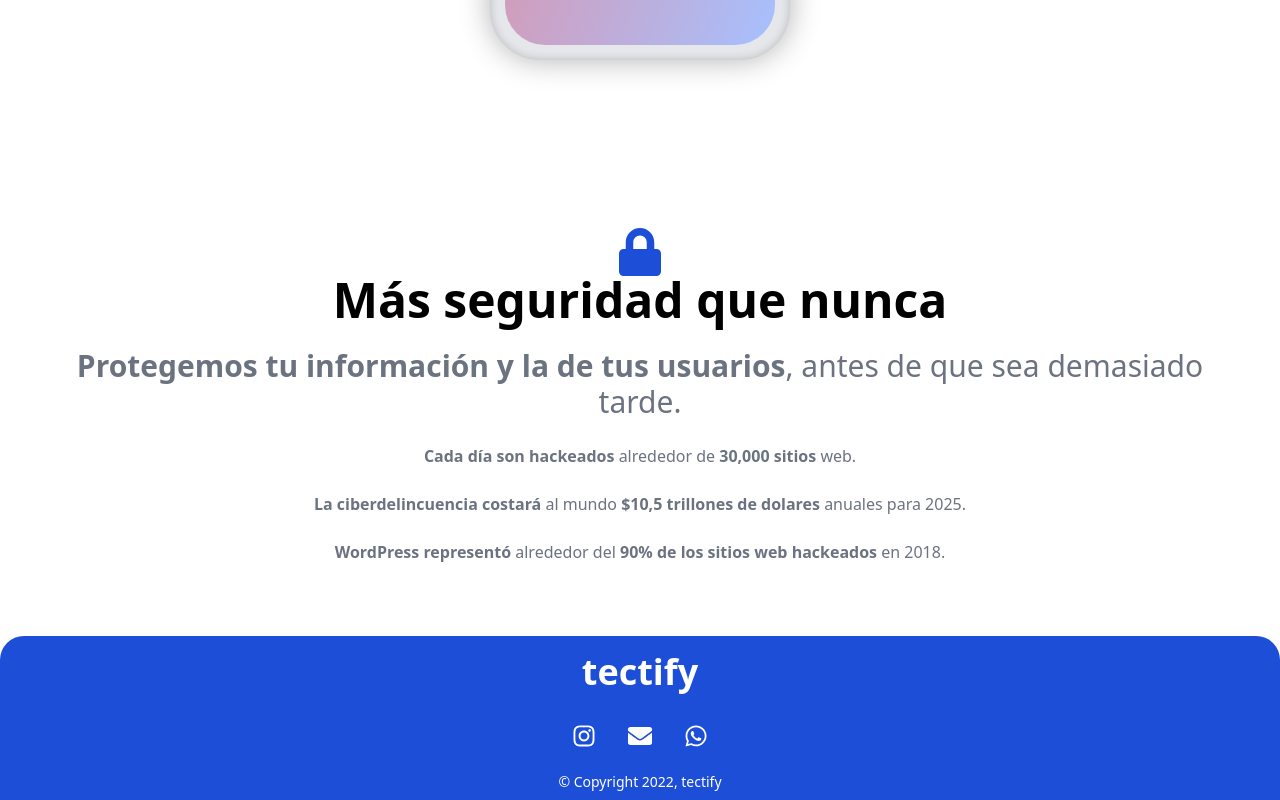
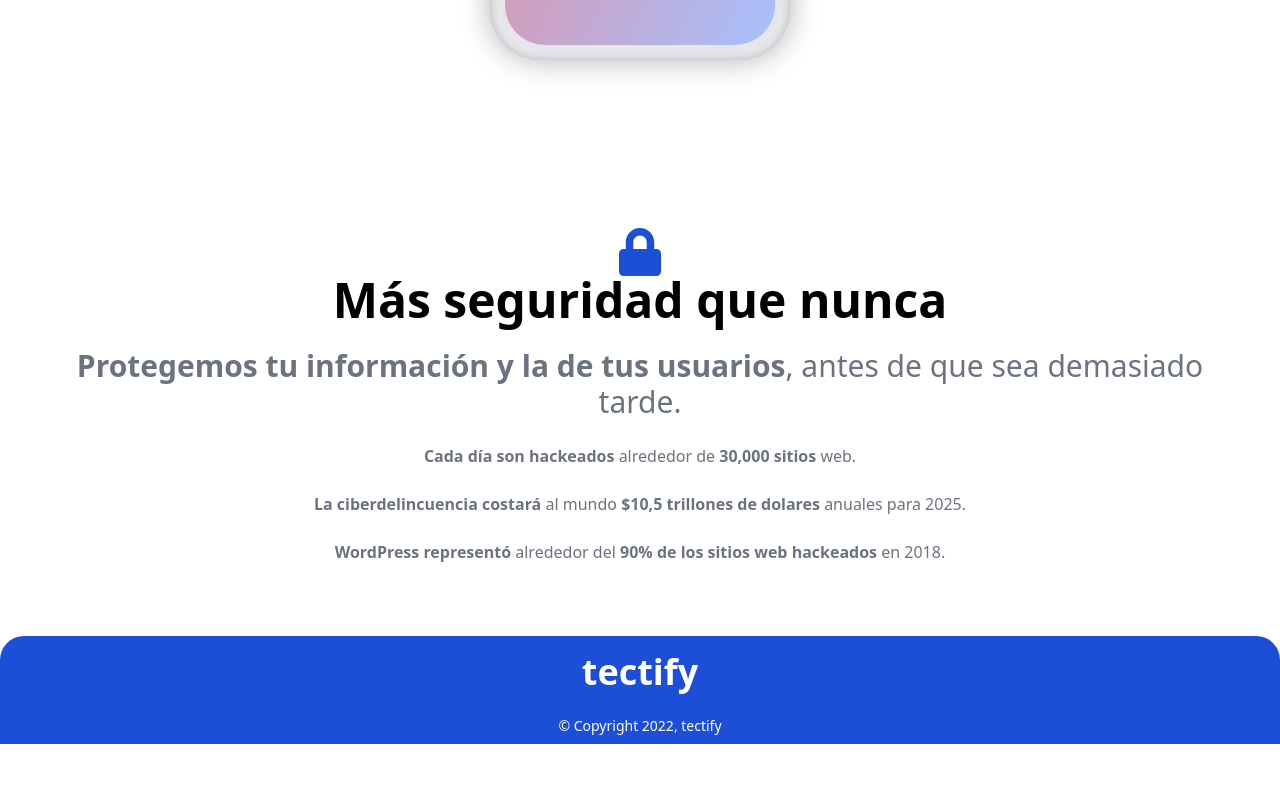
Before and after one commit to Alvarg27/tectify, a Next.js app: page / in a window 1280 px wide. Shown: the part 4112-4912 px from the top of the page. After the commit the page ends 4856 px from the top, so only its background shows below. Built offline with nearby package versions, Linux system fonts and the light colour scheme.

Commit message:
Update Footer.js

```diff
--- a/components/Footer.js
+++ b/components/Footer.js
@@ -14,13 +14,14 @@ export default function Footer() {
       >
         tectify
       </h2>
-      <div className="text-white text-2xl flex mx-auto">
-        <FaInstagram className="m-auto mx-4  my-4" />
-        <FaEnvelope className="m-auto mx-4 my-4" />
-        <FaWhatsapp className="m-auto mx-4 my-4" />
-      </div>
+      {false && (
+        <div className="text-white text-2xl flex mx-auto">
+          <FaInstagram className="m-auto mx-4  my-4" />
+          <FaEnvelope className="m-auto mx-4 my-4" />
+          <FaWhatsapp className="m-auto mx-4 my-4" />
+        </div>
+      )}
       <p className="mx-auto text-white my-2 text-sm">
-        {" "}
         © Copyright {year}, tectify
       </p>
     </div>
```
